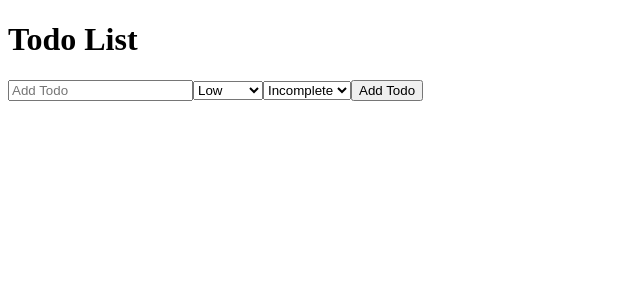
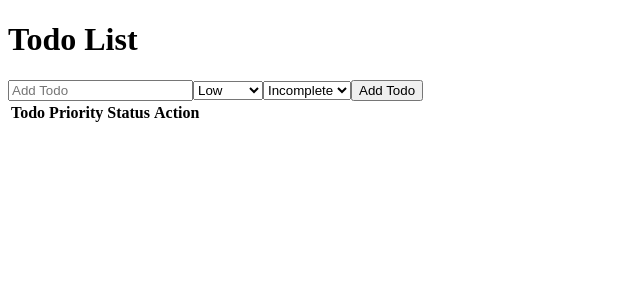
Before and after one commit to nrshakib/qtec-todo-list-app, a React (Vite) app: page / in a window 1280 px wide. Shown: the top 300 px of the page, without its empty margins (0-640 px from the left). Built offline with nearby package versions, Linux system fonts and the light colour scheme.

Commit message:
Added Todo List

```diff
--- a/src/components/TodoForm.jsx
+++ b/src/components/TodoForm.jsx
@@ -21,6 +21,7 @@ function TodoForm({ addTodo }) {
   };
   const handleFormSubmit = (e) => {
     e.preventDefault();
+
     if (formInput.trim() === "") {
       return;
     }
--- /dev/null
+++ b/src/components/TodoList.jsx
@@ -0,0 +1,20 @@
+const TodoList = () => {
+  return (
+    <div>
+      <div>
+        <table>
+          <thead>
+            <tr>
+              <th>Todo</th>
+              <th>Priority</th>
+              <th>Status</th>
+              <th>Action</th>
+            </tr>
+          </thead>
+        </table>
+      </div>
+    </div>
+  );
+};
+
+export default TodoList;
--- a/src/components/Todos.jsx
+++ b/src/components/Todos.jsx
@@ -1,5 +1,6 @@
 import { useEffect, useState } from "react";
 import TodoForm from "./TodoForm";
+import TodoList from "./TodoList";
 
 const Todos = () => {
   const [todos, setTodos] = useState([]);
@@ -22,6 +23,7 @@ const Todos = () => {
   return (
     <div>
       <TodoForm addTodo={addTodo} />
+      <TodoList />
     </div>
   );
 };
```
